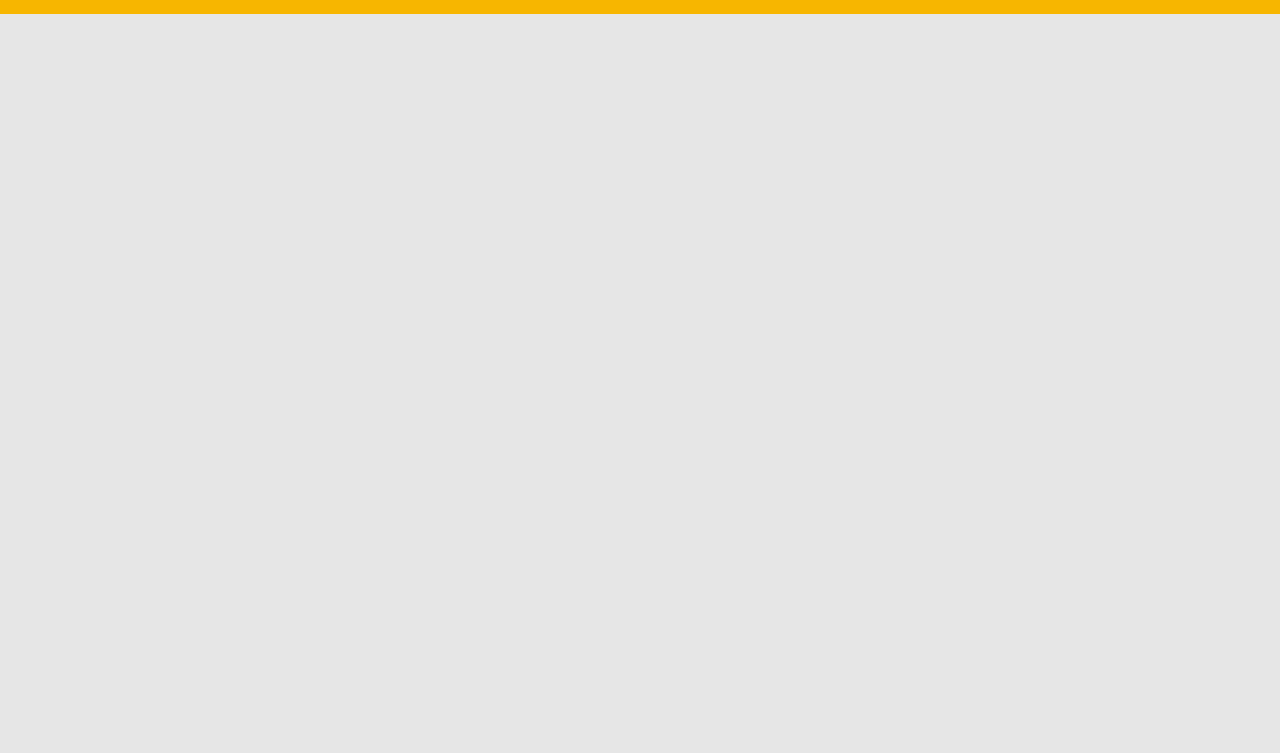
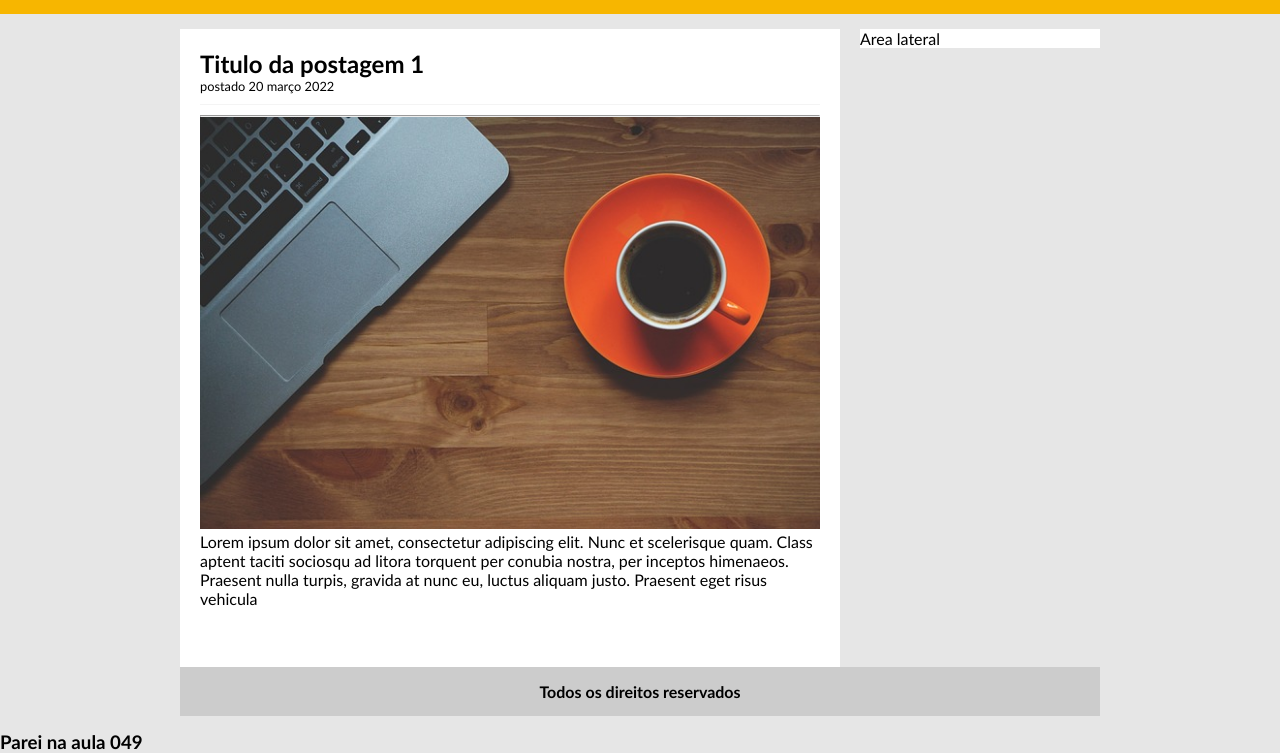
Before and after one commit to romario-rodrigues/tecblog, a plain HTML site: page index.html in a window 1280 px wide. Shown: the part 103-856 px from the top of the page. Before the commit the page ends 800 px from the top, so only its background shows below. Drawn offline with Linux system fonts and the light colour scheme.

Commit message:
Área de postagem

```diff
--- a/css/style.css
+++ b/css/style.css
@@ -25,6 +25,64 @@ body {
 	padding-bottom: 10px;
 }
 
+#area-principal {
+	width: 920px;
+	margin: 0 auto;
+	padding: 15px;
+
+}
+
+#area-postagens, #area-lateral{
+	background: #FFF;
+}
+
+#area-postagens {
+	width: 660px;
+	float: left;
+}
+
+#area-lateral {
+	width: 240px;
+	float: right;
+	background: white;
+}
+
+.postagem {
+	padding: 20px;
+	margin-bottom: 20px;
+
+}
+
+#rodape {
+	clear: both;
+	text-align: center;
+	padding: 15px;
+	background: #CCC;
+
+}
+
+/*
+**** Formatação do menu ****
+*/
+
+a {
+	color: #FFF;
+	text-decoration: none;
+	margin: 8px;
+}
+
+a:link, a:visited {
+	color: #FFF; /* Cor Branco*/
+	padding: 8px 12px;
+	font-weight: bold;
+}
+
+a:hover {
+	color: #f7b600;
+	background: white;
+	border-radius: 3px;
+}
+
 
 /*
 **** Formatação geral ****
@@ -40,26 +98,10 @@ h1  {
 	color: white;
 }
 
-
-#area-principal {
-	width: 920px;
-	margin: 0 auto;
-	padding: 15px;
+.data-postagem {
+	font-size: 0.8em;
+	border-bottom: 1px solid #f4f4f4;
+	padding-bottom: 10px;
+	margin-bottom: 10px;
+	display: block;
 }
-
-
-a {
-	color: #FFF;
-	text-decoration: none;
-	margin: 8px;
-}
-
-a:link, a:visited {
-	color: #FFF; /* Cor Branco*/
-	padding: 8px 12px
-}
-
-a:hover {
-	color: #f7b600;
-	background: white;
-	border-radius: 8px;
--- a/index.html
+++ b/index.html
@@ -26,10 +26,34 @@
 
 		<div id="area-principal">
 
+			<div id="area-postagens">
+				<div class="postagem">
+					<h2>Titulo da postagem 1</h2>
+					<span class="data-postagem">postado 20 março 2022</span>
+					<hr>
+					<img width="620px" src="img/imagem1.jpg">
+
+					<p>
+						Lorem ipsum dolor sit amet, consectetur adipiscing elit. Nunc et scelerisque quam. Class aptent taciti sociosqu ad litora torquent per conubia nostra, per inceptos himenaeos. Praesent nulla turpis, gravida at nunc eu, luctus aliquam justo. Praesent eget risus vehicula
+					</p>
+
+					<a href="#">Leia mais</a>
+				</div>
+
+			</div>
+
+			<div id="area-lateral">
+				Area lateral
+			</div>
+
+			<div id=rodape>
+				<h4>Todos os direitos reservados</h4>
+			</div>
+
 		</div>
 
 
-
+		<h3>Parei na aula 049</h3>
 
 	</body>
 </html>
```
